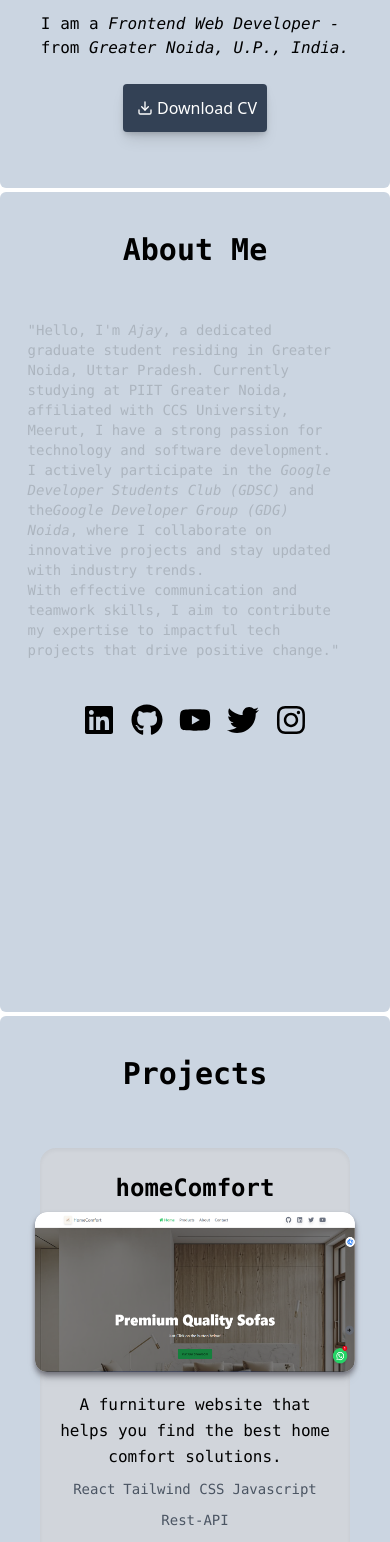
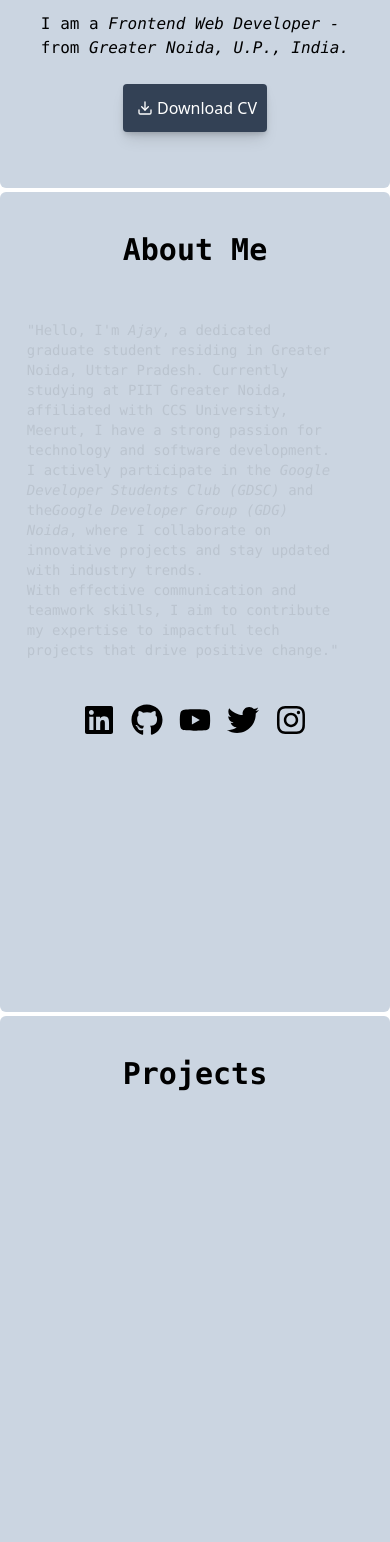
Before and after one commit to A-JA-Y/ajay-portfolio, a React (Create React App) app: page / in a window 390 px wide. Shown: the part 432-1974 px from the top of the page. Built offline with nearby package versions, Linux system fonts and the light colour scheme.

Commit message:
project popup animation

```diff
--- a/src/components/projects/index.jsx
+++ b/src/components/projects/index.jsx
@@ -9,6 +9,7 @@ import seven from "../../assets/seven.png";
 import eight from "../../assets/eight.png";
 import nine from "../../assets/nine.png";
 import ten from "../../assets/ten.png";
+import '../../style.css'
 
 function Projects() {
   const projects = [
@@ -114,7 +115,7 @@ function Projects() {
           <div
             key={index}
             className="project relative bg-gray-300 dark:bg-zinc-700 p-4 m-2 rounded-2xl shadow-inner
-                       hover:shadow-xl transition-shadow flex flex-col items-center"
+                       hover:shadow-xl transition-shadow flex flex-col items-center project-popup-animation"
           >
             <h2 className="text-2xl md:text-3xl font-bold text-center my-2">
               {project.projectName}
@@ -124,7 +125,7 @@ function Projects() {
             <img
               src={project.projectImage}
               alt={project.projectName}
-              className="w-[30em] h-[10em] max-w-xs rounded-xl  hover:scale-110  transition-transform duration-300 ease-in-out"
+              className="w-[30em] h-[10em] max-w-xs rounded-xl  hover:scale-110  transition-transform duration-300 ease-in-out "
             />
             </div>
             <p className="my-1 text-center leading-relaxed">
--- a/src/style.css
+++ b/src/style.css
@@ -32,7 +32,7 @@
   opacity: 0;
   transform: translateX(-10px);
   animation: slideInLeft 0.5s forwards;
-  animation-timeline: view(450px 10px);
+  animation-timeline: view();
 }
 
 @keyframes slideInLeft {
@@ -46,7 +46,7 @@
   opacity: 0;
   transform: translateX(10px);
   animation: slideInRight 0.5s forwards;
-  animation-timeline: view(450px 10px);
+  animation-timeline: view();
 }
 @keyframes slideInRight {
   to {
@@ -55,3 +55,17 @@
   }
 }
 }
+
+.project-popup-animation{
+  opacity: 0;
+  scale: 0.1;
+  animation: popup 0.5s forwards;
+  animation-timeline: view(450px 10px);
+}
+
+@keyframes popup{
+  to{
+    opacity: 1;
+    scale: 100%;
+  }
+}
```
